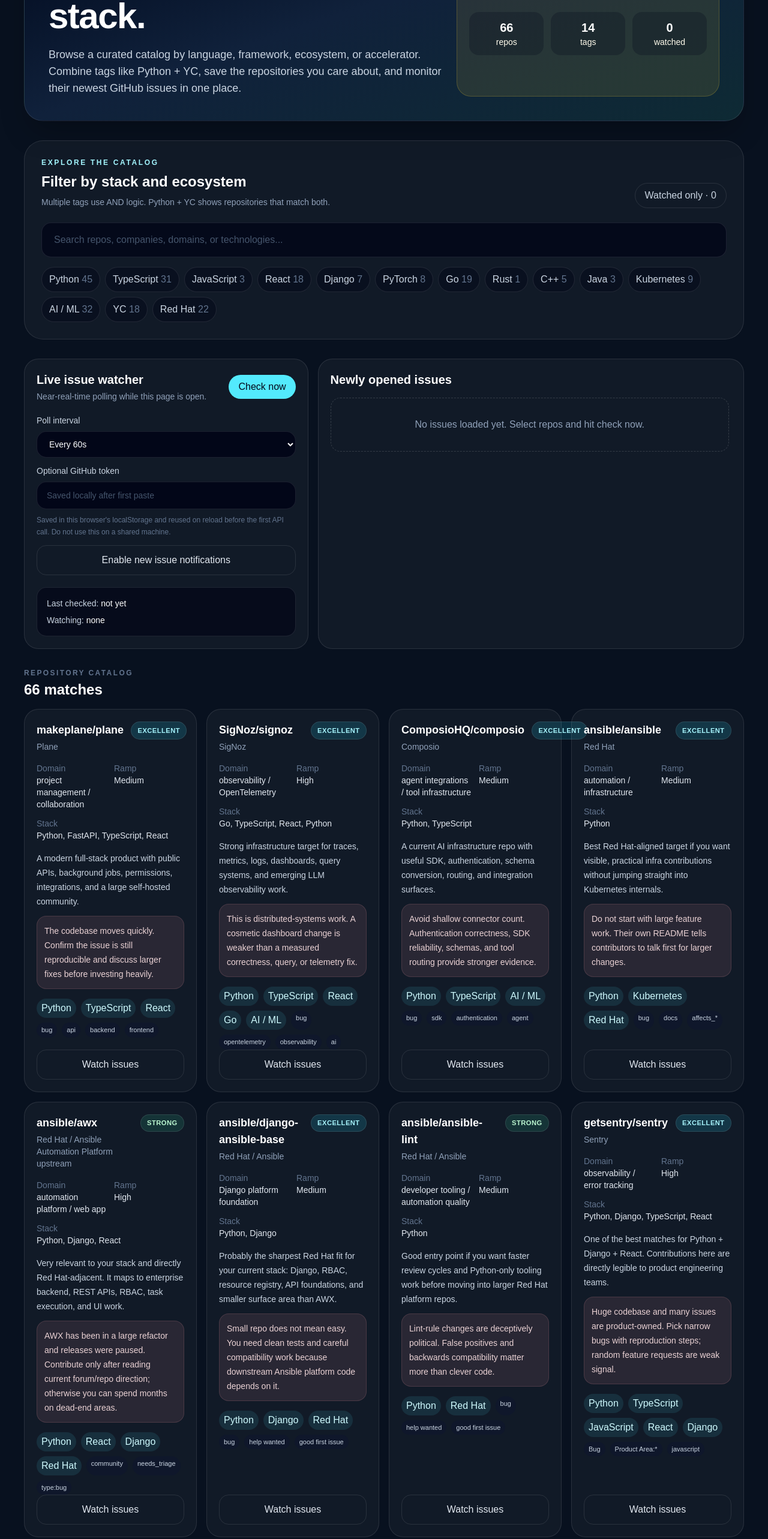
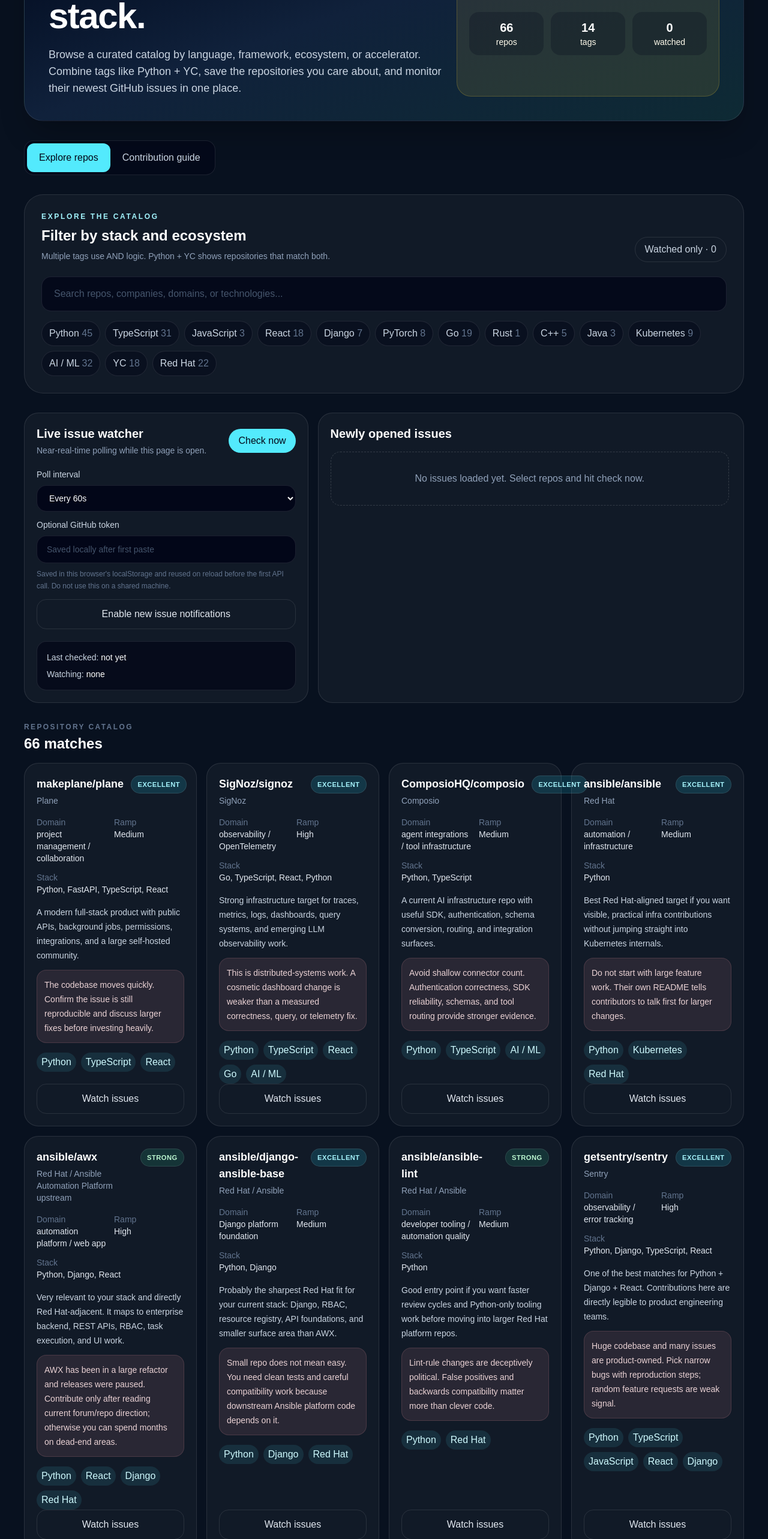
Before and after one commit to ZoroZoro95/RepoForYou, a Next.js app: page / in a window 1280 px wide. Shown: the part 234-2800 px from the top of the page at 60% size. Built offline with nearby package versions, Linux system fonts and the light colour scheme.

Commit message:
Add catalog pagination and contribution guide

```diff
--- a/app/page.tsx
+++ b/app/page.tsx
@@ -1087,6 +1087,7 @@
 
 const defaultWatched: string[] = [];
 const pollOptions = [30_000, 60_000, 120_000, 300_000];
+const reposPerPage = 12;
 
 function readStoredToken() {
   return window.localStorage.getItem("github-token") ?? "";
@@ -1145,6 +1146,8 @@
   const [query, setQuery] = useState("");
   const [selectedTags, setSelectedTags] = useState<string[]>([]);
   const [showWatchedOnly, setShowWatchedOnly] = useState(false);
+  const [activeView, setActiveView] = useState<"explore" | "guide">("explore");
+  const [currentPage, setCurrentPage] = useState(1);
   const knownIssueIds = useRef<Set<number>>(new Set());
   const initialLoadComplete = useRef(false);
 
@@ -1283,6 +1286,13 @@
     });
   }, [query, selectedTags, showWatchedOnly, watched]);
 
+  const pageCount = Math.max(1, Math.ceil(filteredRepos.length / reposPerPage));
+  const visiblePage = Math.min(currentPage, pageCount);
+  const paginatedRepos = filteredRepos.slice(
+    (visiblePage - 1) * reposPerPage,
+    visiblePage * reposPerPage,
+  );
+
   async function enableNotifications() {
     if (!("Notification" in window)) return;
     const permission = await Notification.requestPermission();
@@ -1298,6 +1308,7 @@
   }
 
   function toggleTag(tag: string) {
+    setCurrentPage(1);
     setSelectedTags((current) =>
       current.includes(tag)
         ? current.filter((item) => item !== tag)
@@ -1354,6 +1365,35 @@
           </div>
         </header>
 
+        <nav
+          aria-label="Primary navigation"
+          className="flex w-fit rounded-2xl border border-white/10 bg-slate-950/70 p-1"
+        >
+          <button
+            aria-current={activeView === "explore" ? "page" : undefined}
+            className={`rounded-xl px-5 py-3 text-sm font-semibold transition ${
+              activeView === "explore"
+                ? "bg-cyan-300 text-slate-950"
+                : "text-slate-300 hover:text-white"
+            }`}
+            onClick={() => setActiveView("explore")}
+          >
+            Explore repos
+          </button>
+          <button
+            aria-current={activeView === "guide" ? "page" : undefined}
+            className={`rounded-xl px-5 py-3 text-sm font-semibold transition ${
+              activeView === "guide"
+                ? "bg-cyan-300 text-slate-950"
+                : "text-slate-300 hover:text-white"
+            }`}
+            onClick={() => setActiveView("guide")}
+          >
+            Contribution guide
+          </button>
+        </nav>
+
+        {activeView === "explore" && <>
         <section className="rounded-[2rem] border border-white/10 bg-white/[0.04] p-5 lg:p-7">
           <div className="flex flex-col gap-4 lg:flex-row lg:items-end lg:justify-between">
             <div>
@@ -1374,7 +1414,10 @@
                     ? "bg-cyan-300 text-slate-950"
                     : "border border-white/10 text-slate-300 hover:border-cyan-300/50"
                 }`}
-                onClick={() => setShowWatchedOnly((value) => !value)}
+                onClick={() => {
+                  setCurrentPage(1);
+                  setShowWatchedOnly((value) => !value);
+                }}
               >
                 Watched only · {watched.length}
               </button>
@@ -1385,6 +1428,7 @@
                     setSelectedTags([]);
                     setQuery("");
                     setShowWatchedOnly(false);
+                    setCurrentPage(1);
                   }}
                 >
                   Clear filters
@@ -1399,7 +1443,10 @@
               className="w-full rounded-2xl border border-white/10 bg-slate-950/80 px-5 py-4 text-white outline-none placeholder:text-slate-600 focus:border-cyan-300"
               type="search"
               value={query}
-              onChange={(event) => setQuery(event.target.value)}
+              onChange={(event) => {
+                setQuery(event.target.value);
+                setCurrentPage(1);
+              }}
               placeholder="Search repos, companies, domains, or technologies..."
             />
           </label>
@@ -1576,7 +1623,7 @@
             </div>
           )}
           <div className="grid gap-4 md:grid-cols-2 xl:grid-cols-4">
-          {filteredRepos.map((repo) => {
+          {paginatedRepos.map((repo) => {
             const active = watched.includes(repo.fullName);
             return (
               <article
@@ -1635,14 +1682,6 @@
                       {tag}
                     </button>
                   ))}
-                  {repo.labels.map((label) => (
-                    <span
-                      className="rounded-full bg-slate-900 px-2 py-1 text-[11px] text-slate-300"
-                      key={label}
-                    >
-                      {label}
-                    </span>
-                  ))}
                 </div>
 
                 <button
@@ -1659,7 +1698,43 @@
             );
           })}
           </div>
+          {pageCount > 1 && (
+            <nav
+              aria-label="Repository pages"
+              className="mt-6 flex flex-wrap items-center justify-center gap-2"
+            >
+              <button
+                className="rounded-xl border border-white/10 px-4 py-2 text-sm text-slate-300 disabled:cursor-not-allowed disabled:opacity-40"
+                disabled={visiblePage === 1}
+                onClick={() => setCurrentPage((page) => Math.max(1, page - 1))}
+              >
+                Previous
+              </button>
+              {Array.from({ length: pageCount }, (_, index) => index + 1).map((page) => (
+                <button
+                  aria-current={page === visiblePage ? "page" : undefined}
+                  className={`h-10 min-w-10 rounded-xl px-3 text-sm font-semibold transition ${
+                    page === visiblePage
+                      ? "bg-cyan-300 text-slate-950"
+                      : "border border-white/10 text-slate-300 hover:border-cyan-300/50"
+                  }`}
+                  key={page}
+                  onClick={() => setCurrentPage(page)}
+                >
+                  {page}
+                </button>
+              ))}
+              <button
+                className="rounded-xl border border-white/10 px-4 py-2 text-sm text-slate-300 disabled:cursor-not-allowed disabled:opacity-40"
+                disabled={visiblePage === pageCount}
+                onClick={() => setCurrentPage((page) => Math.min(pageCount, page + 1))}
+              >
+                Next
+              </button>
+            </nav>
+          )}
         </section>
+        </>}
 
         {false && <section className="rounded-[2rem] border border-violet-300/20 bg-violet-300/[0.06] p-5 lg:p-7">
           <div className="mb-5 flex flex-col justify-between gap-4 lg:flex-row lg:items-end">
@@ -1768,43 +1843,48 @@
           </div>
         </section>}
 
-        <section className="grid gap-4 lg:grid-cols-3">
-          <div className="rounded-3xl border border-white/10 bg-white/[0.04] p-5 lg:col-span-2">
-            <h2 className="text-xl font-semibold text-white">
-              From discovery to first contribution
+        {activeView === "guide" && (
+          <section
+            className="rounded-[2rem] border border-white/10 bg-white/[0.04] p-6 lg:p-10"
+            data-source-count={sourceLinks.length}
+          >
+            <p className="text-xs font-semibold uppercase tracking-[0.22em] text-cyan-200">
+              Contribution guide
+            </p>
+            <h2 className="mt-3 max-w-3xl text-3xl font-semibold text-white sm:text-4xl">
+              Make your first contribution without wasting maintainers&apos; time.
             </h2>
-            <ol className="mt-4 grid gap-3 text-sm leading-6 text-slate-300 md:grid-cols-3">
-              <li className="rounded-2xl bg-slate-950/70 p-4">
-                <span className="text-cyan-200">1. Filter:</span> combine stack
-                and ecosystem tags until the list is small enough to inspect.
-              </li>
-              <li className="rounded-2xl bg-slate-950/70 p-4">
-                <span className="text-cyan-200">2. Watch:</span> save promising
-                repositories and monitor new issues while the page is open.
-              </li>
-              <li className="rounded-2xl bg-slate-950/70 p-4">
-                <span className="text-cyan-200">3. Verify:</span> reproduce an
-                issue, read contribution rules, and discuss scope before coding.
-              </li>
+            <p className="mt-4 max-w-3xl text-base leading-7 text-slate-300">
+              A useful contribution starts with verification and communication,
+              not immediately editing code. Follow this sequence for any repository.
+            </p>
+
+            <ol className="mt-8 grid gap-4 md:grid-cols-2 lg:grid-cols-3">
+              {[
+                ["01", "Check project health", "Look for recent commits, releases, issue responses, and merged community pull requests."],
+                ["02", "Read the rules", "Open README, CONTRIBUTING, development setup, test instructions, and pull-request templates."],
+                ["03", "Reproduce the problem", "Confirm the issue still exists on the current default branch and record exact reproduction steps."],
+                ["04", "Agree on scope", "Comment with your diagnosis and proposed fix. Ask before implementing broad or compatibility-sensitive changes."],
+                ["05", "Fix it with tests", "Make the smallest complete change, add a regression test, and run the project’s required checks."],
+                ["06", "Write a reviewable PR", "Explain the problem, root cause, solution, verification, risks, and any behavior intentionally left unchanged."],
+              ].map(([number, title, description]) => (
+                <li className="rounded-3xl border border-white/10 bg-slate-950/70 p-5" key={number}>
+                  <span className="font-mono text-sm font-semibold text-cyan-200">{number}</span>
+                  <h3 className="mt-3 text-lg font-semibold text-white">{title}</h3>
+                  <p className="mt-2 text-sm leading-6 text-slate-400">{description}</p>
+                </li>
+              ))}
             </ol>
-          </div>
-
-          <div className="rounded-3xl border border-white/10 bg-white/[0.04] p-5">
-            <h2 className="text-xl font-semibold text-white">Catalog sources</h2>
-            <div className="mt-4 grid gap-2 text-sm">
-              {sourceLinks.map((link) => (
-                <a
-                  className="rounded-2xl border border-white/10 px-3 py-2 text-slate-300 hover:border-cyan-300/50 hover:text-cyan-100"
-                  href={link.href}
-                  key={link.href}
-                  target="_blank"
-                >
-                  {link.label}
-                </a>
-              ))}
+
+            <div className="mt-8 rounded-3xl border border-amber-300/20 bg-amber-300/10 p-5">
+              <h3 className="font-semibold text-amber-50">Do not start with a blind pull request.</h3>
+              <p className="mt-2 max-w-4xl text-sm leading-6 text-amber-100/90">
+                An issue label is not permission, and an unassigned issue may already have work in progress.
+                Search linked pull requests, read the discussion, and confirm the expected behavior first.
+              </p>
             </div>
-          </div>
-        </section>
+          </section>
+        )}
       </section>
     </main>
   );
```
Also changed, not shown: 1 other file (tests, documents, lock files or other folders).
